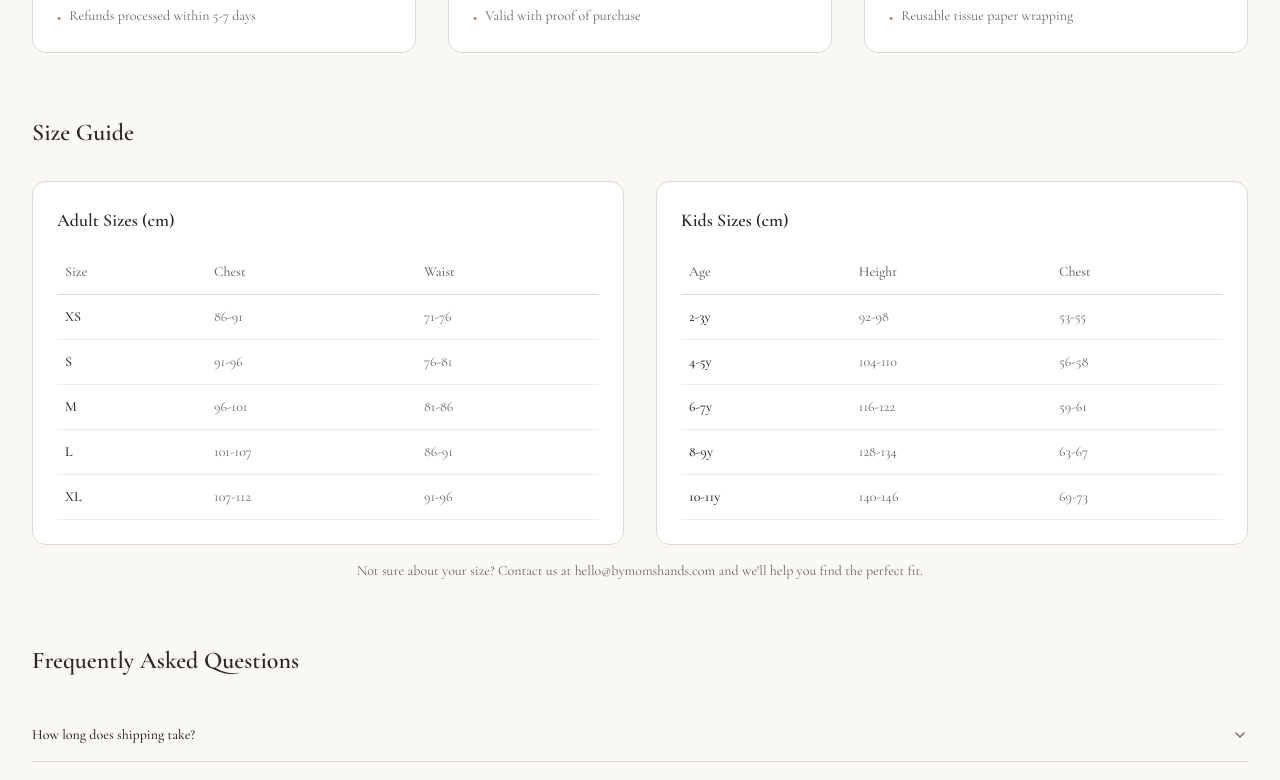
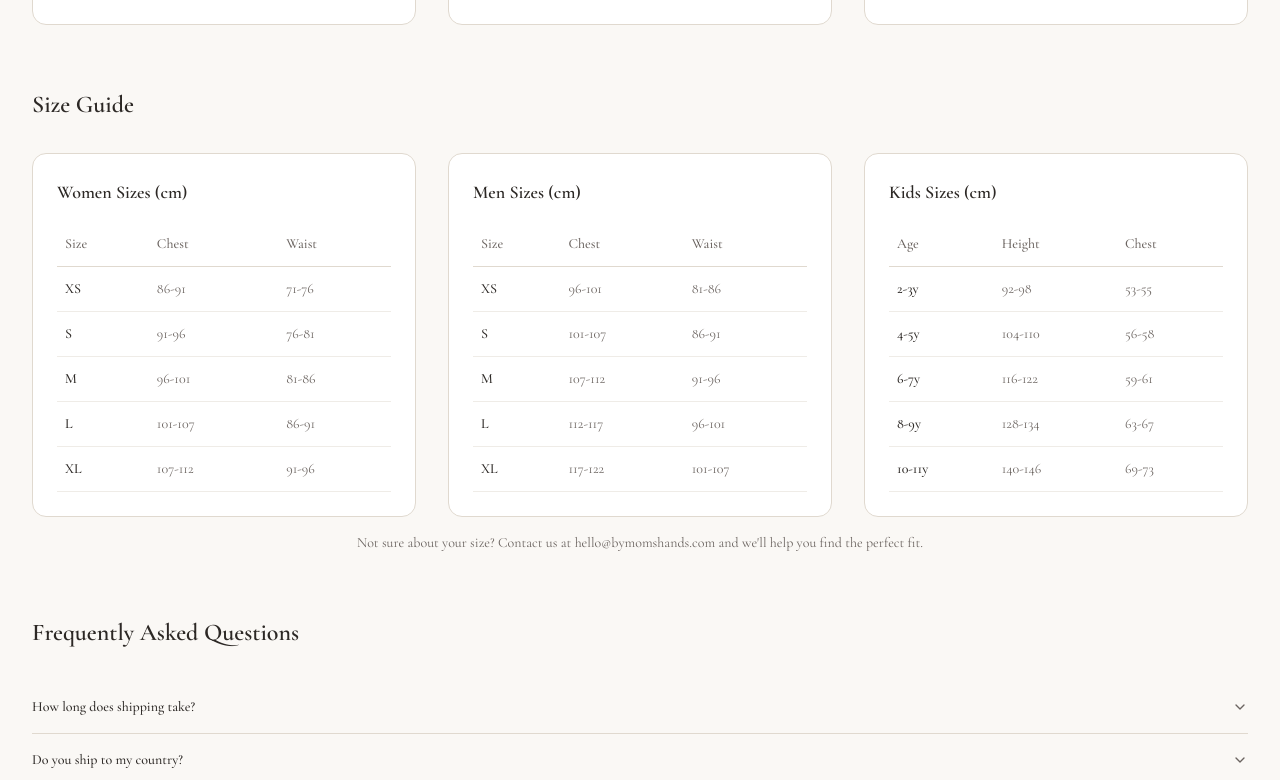
Before and after one commit to afanasievak/woole, a Next.js app: page /delivery in a window 1280 px wide. Shown: the part 1434-2214 px from the top of the page. Built offline with nearby package versions, Linux system fonts and the light colour scheme.

Commit message:
size table

```diff
--- a/app/delivery/page.tsx
+++ b/app/delivery/page.tsx
@@ -1,8 +1,11 @@
+"use client"
+
 import { Header } from "@/components/header"
 import { Footer } from "@/components/footer"
 import { CartDrawer } from "@/components/cart-drawer"
 import { CartProvider } from "@/lib/cart-context"
 import { Breadcrumb } from "@/components/breadcrumb"
+import { useI18n } from "@/lib/i18n-context"
 import { Truck, RotateCcw, Clock, Globe, Shield, Leaf } from "lucide-react"
 import { Accordion, AccordionContent, AccordionItem, AccordionTrigger } from "@/components/ui/accordion"
 
@@ -31,12 +34,19 @@ const shippingInfo = [
 ]
 
 const sizeGuide = {
-  adult: [
+  women: [
     { size: "XS", chest: "86-91", waist: "71-76" },
     { size: "S", chest: "91-96", waist: "76-81" },
     { size: "M", chest: "96-101", waist: "81-86" },
     { size: "L", chest: "101-107", waist: "86-91" },
     { size: "XL", chest: "107-112", waist: "91-96" },
+  ],
+  men: [
+    { size: "XS", chest: "96-101", waist: "81-86" },
+    { size: "S", chest: "101-107", waist: "86-91" },
+    { size: "M", chest: "107-112", waist: "91-96" },
+    { size: "L", chest: "112-117", waist: "96-101" },
+    { size: "XL", chest: "117-122", waist: "101-107" },
   ],
   kids: [
     { size: "2-3y", height: "92-98", chest: "53-55" },
@@ -91,18 +101,20 @@ const faqs = [
 ]
 
 export default function DeliveryPage() {
+  const { t } = useI18n()
+
   return (
     <CartProvider>
       <Header />
       <CartDrawer />
       <main className="min-h-screen">
         <div className="mx-auto max-w-7xl px-4 sm:px-6 lg:px-8 py-12">
-          <Breadcrumb items={[{ label: "Delivery & Returns" }]} />
+          <Breadcrumb items={[{ label: t("delivery.title") }]} />
 
           <div className="text-center mb-12">
-            <h1 className="text-3xl lg:text-4xl font-semibold text-foreground">Delivery & Returns</h1>
+            <h1 className="text-3xl lg:text-4xl font-semibold text-foreground">{t("delivery.title")}</h1>
             <p className="mt-4 text-lg text-muted-foreground max-w-2xl mx-auto">
-              Everything you need to know about getting your handcrafted pieces delivered safely to your door.
+              {t("delivery.subtitle")}
             </p>
           </div>
 
@@ -242,22 +254,47 @@ export default function DeliveryPage() {
 
           {/* Size Guide */}
           <section id="size-guide" className="mb-16 scroll-mt-24">
-            <h2 className="text-2xl font-semibold text-foreground mb-8">Size Guide</h2>
-            <div className="grid lg:grid-cols-2 gap-8">
-              {/* Adult Sizes */}
+            <h2 className="text-2xl font-semibold text-foreground mb-8">{t("delivery.sizeGuide")}</h2>
+            <div className="grid lg:grid-cols-3 gap-8">
+              {/* Women Sizes */}
               <div className="bg-card rounded-xl p-6 border border-border">
-                <h3 className="text-lg font-semibold text-foreground mb-4">Adult Sizes (cm)</h3>
+                <h3 className="text-lg font-semibold text-foreground mb-4">{t("delivery.sizeGuide.women")}</h3>
                 <div className="overflow-x-auto">
                   <table className="w-full text-sm">
                     <thead>
                       <tr className="border-b border-border">
-                        <th className="text-left py-3 px-2 font-medium text-muted-foreground">Size</th>
-                        <th className="text-left py-3 px-2 font-medium text-muted-foreground">Chest</th>
-                        <th className="text-left py-3 px-2 font-medium text-muted-foreground">Waist</th>
+                        <th className="text-left py-3 px-2 font-medium text-muted-foreground">{t("delivery.sizeGuide.size")}</th>
+                        <th className="text-left py-3 px-2 font-medium text-muted-foreground">{t("delivery.sizeGuide.chest")}</th>
+                        <th className="text-left py-3 px-2 font-medium text-muted-foreground">{t("delivery.sizeGuide.waist")}</th>
                       </tr>
                     </thead>
                     <tbody>
-                      {sizeGuide.adult.map((row) => (
+                      {sizeGuide.women.map((row) => (
+                        <tr key={row.size} className="border-b border-border/50">
+                          <td className="py-3 px-2 font-medium text-foreground">{row.size}</td>
+                          <td className="py-3 px-2 text-muted-foreground">{row.chest}</td>
+                          <td className="py-3 px-2 text-muted-foreground">{row.waist}</td>
+                        </tr>
+                      ))}
+                    </tbody>
+                  </table>
+                </div>
+              </div>
+
+              {/* Men Sizes */}
+              <div className="bg-card rounded-xl p-6 border border-border">
+                <h3 className="text-lg font-semibold text-foreground mb-4">{t("delivery.sizeGuide.men")}</h3>
+                <div className="overflow-x-auto">
+                  <table className="w-full text-sm">
+                    <thead>
+                      <tr className="border-b border-border">
+                        <th className="text-left py-3 px-2 font-medium text-muted-foreground">{t("delivery.sizeGuide.size")}</th>
+                        <th className="text-left py-3 px-2 font-medium text-muted-foreground">{t("delivery.sizeGuide.chest")}</th>
+                        <th className="text-left py-3 px-2 font-medium text-muted-foreground">{t("delivery.sizeGuide.waist")}</th>
+                      </tr>
+                    </thead>
+                    <tbody>
+                      {sizeGuide.men.map((row) => (
                         <tr key={row.size} className="border-b border-border/50">
                           <td className="py-3 px-2 font-medium text-foreground">{row.size}</td>
                           <td className="py-3 px-2 text-muted-foreground">{row.chest}</td>
@@ -271,14 +308,14 @@ export default function DeliveryPage() {
 
               {/* Kids Sizes */}
               <div className="bg-card rounded-xl p-6 border border-border">
-                <h3 className="text-lg font-semibold text-foreground mb-4">Kids Sizes (cm)</h3>
+                <h3 className="text-lg font-semibold text-foreground mb-4">{t("delivery.sizeGuide.kids")}</h3>
                 <div className="overflow-x-auto">
                   <table className="w-full text-sm">
                     <thead>
                       <tr className="border-b border-border">
-                        <th className="text-left py-3 px-2 font-medium text-muted-foreground">Age</th>
-                        <th className="text-left py-3 px-2 font-medium text-muted-foreground">Height</th>
-                        <th className="text-left py-3 px-2 font-medium text-muted-foreground">Chest</th>
+                        <th className="text-left py-3 px-2 font-medium text-muted-foreground">{t("delivery.sizeGuide.age")}</th>
+                        <th className="text-left py-3 px-2 font-medium text-muted-foreground">{t("delivery.sizeGuide.height")}</th>
+                        <th className="text-left py-3 px-2 font-medium text-muted-foreground">{t("delivery.sizeGuide.chest")}</th>
                       </tr>
                     </thead>
                     <tbody>
@@ -295,7 +332,7 @@ export default function DeliveryPage() {
               </div>
             </div>
             <p className="mt-4 text-sm text-muted-foreground text-center">
-              Not sure about your size? Contact us at hello@bymomshands.com and we'll help you find the perfect fit.
+              {t("delivery.sizeGuide.help")}
             </p>
           </section>
 
--- a/lib/i18n-context.tsx
+++ b/lib/i18n-context.tsx
@@ -188,6 +188,16 @@ const translations: Record<Language, Translations> = {
     // Delivery Page
     "delivery.title": "Delivery & Returns",
     "delivery.subtitle": "Shipping Information",
+    "delivery.sizeGuide": "Size Guide",
+    "delivery.sizeGuide.women": "Women Sizes (cm)",
+    "delivery.sizeGuide.men": "Men Sizes (cm)",
+    "delivery.sizeGuide.kids": "Kids Sizes (cm)",
+    "delivery.sizeGuide.size": "Size",
+    "delivery.sizeGuide.chest": "Chest",
+    "delivery.sizeGuide.waist": "Waist",
+    "delivery.sizeGuide.age": "Age",
+    "delivery.sizeGuide.height": "Height",
+    "delivery.sizeGuide.help": "Not sure about your size? Contact us at hello@bymomshands.com and we'll help you find the perfect fit.",
 
     // Shop Page
     "shop.title": "All Products",
@@ -387,6 +397,16 @@ const translations: Record<Language, Translations> = {
     // Delivery Page
     "delivery.title": "Доставка и Връщане",
     "delivery.subtitle": "Информация за Доставка",
+    "delivery.sizeGuide": "Таблица с Размери",
+    "delivery.sizeGuide.women": "Размери за Жени (см)",
+    "delivery.sizeGuide.men": "Размери за Мъже (см)",
+    "delivery.sizeGuide.kids": "Размери за Деца (см)",
+    "delivery.sizeGuide.size": "Размер",
+    "delivery.sizeGuide.chest": "Гръден Обем",
+    "delivery.sizeGuide.waist": "Талия",
+    "delivery.sizeGuide.age": "Възраст",
+    "delivery.sizeGuide.height": "Височина",
+    "delivery.sizeGuide.help": "Не сте сигурни за размера си? Свържете се с нас на hello@bymomshands.com и ще ви помогнем да намерите перфектния размер.",
 
     // Shop Page
     "shop.title": "Всички Продукти",
```
